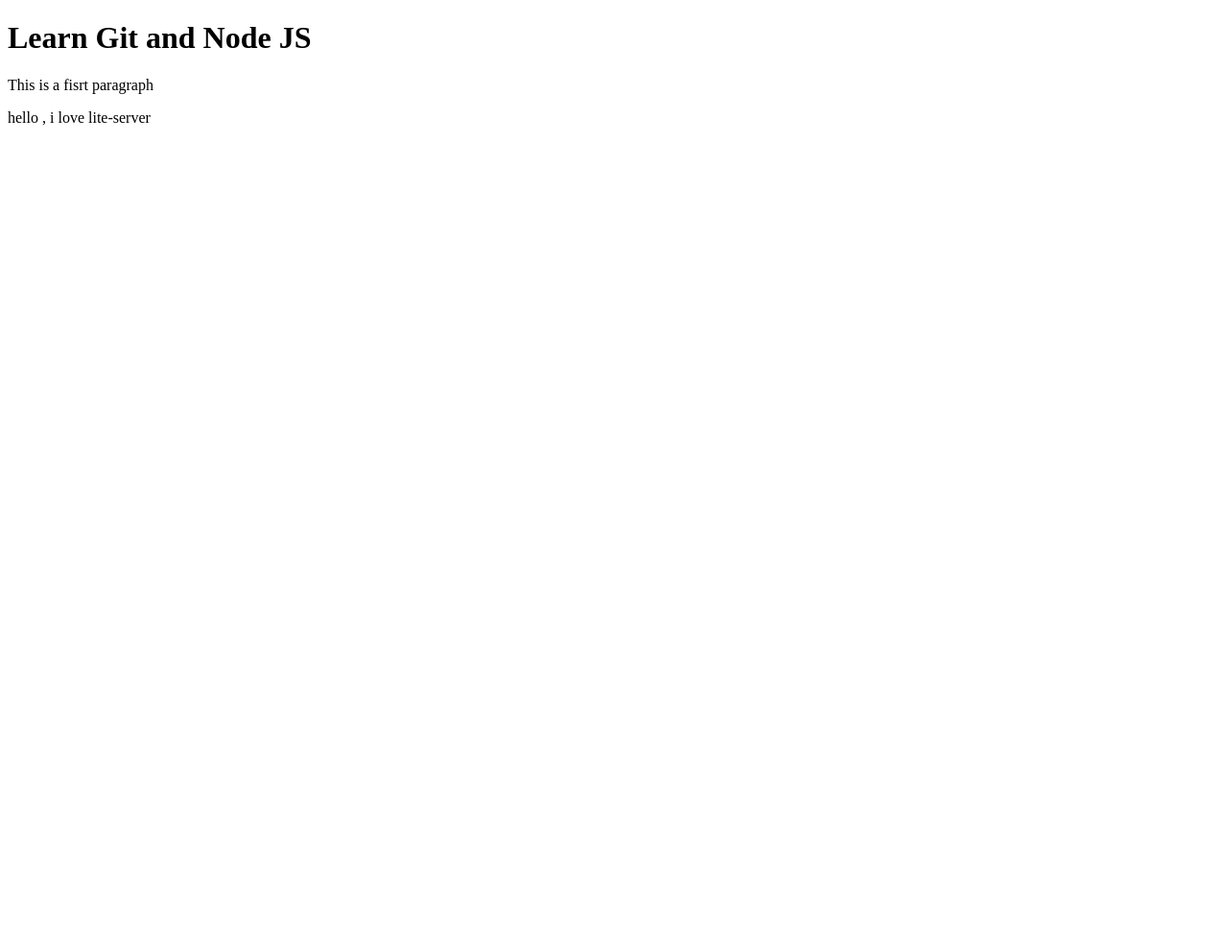
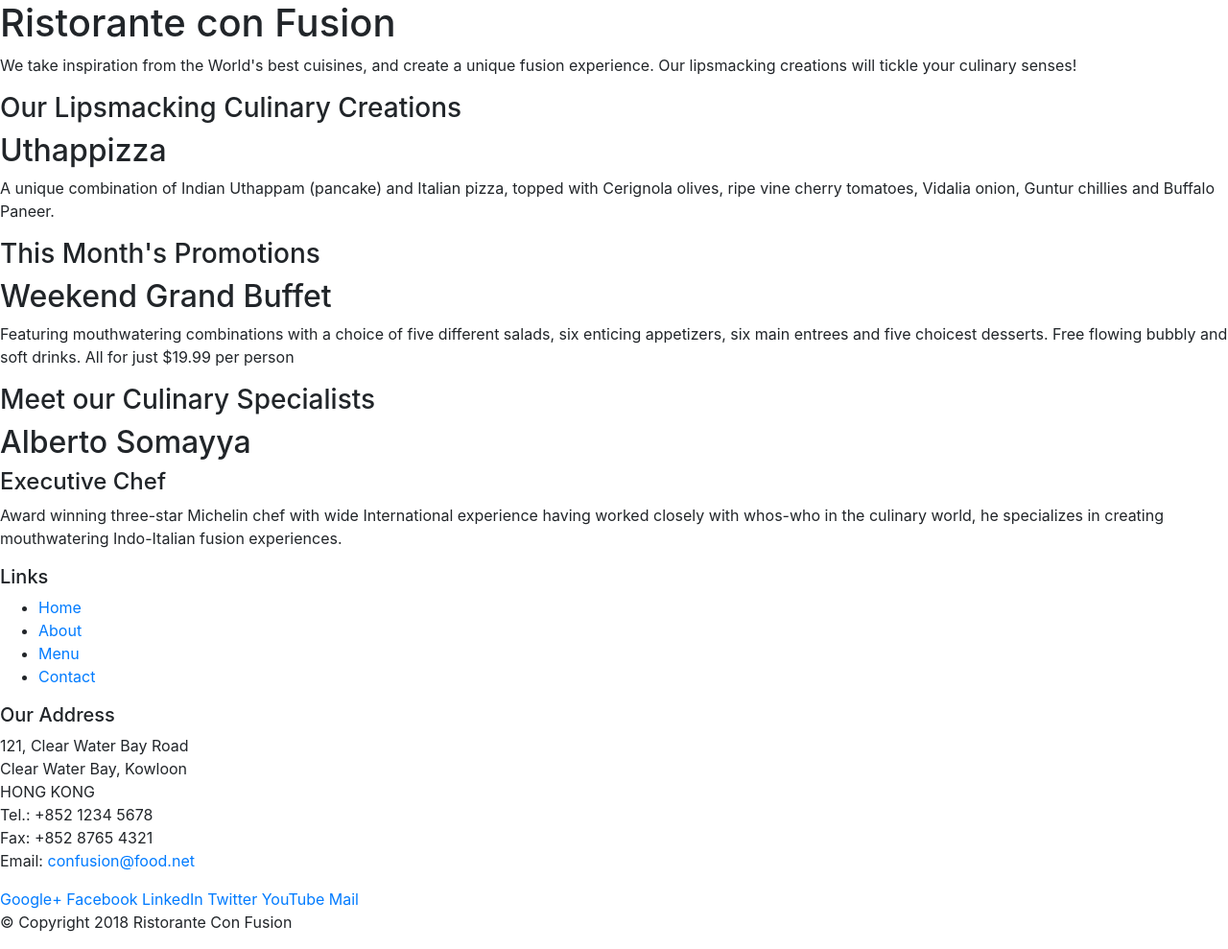
Before and after one commit to chatreeck7/git-test-coursera, a website: page index.html in a window 1280 px wide. Shown: the whole page at 96% size. Before the commit the page ends 800 px from the top, so only its background shows below. Drawn offline with nearby package versions, Linux system fonts and the light colour scheme.

Commit message:
Initial Setup and Intro to Bootstrap.

```diff
--- a/index.html
+++ b/index.html
@@ -1,14 +1,111 @@
 <!DOCTYPE html>
 <html lang="en">
+
 <head>
-    <meta charset="UTF-8">
-    <meta http-equiv="X-UA-Compatible" content="IE=edge">
-    <meta name="viewport" content="width=device-width, initial-scale=1.0">
-    <title>Document</title>
+    <!-- Required meta tags always come first -->
+    <meta charset="utf-8">
+    <meta name="viewport" content="width=device-width, initial-scale=1, shrink-to-fit=no">
+    <meta http-equiv="x-ua-compatible" content="ie=edge">
+
+    <!-- Bootstrap CSS -->
+    <link rel="stylesheet" href="node_modules/bootstrap/dist/css/bootstrap.min.css">
+    <title>Ristorante Con Fusion</title>
 </head>
+
 <body>
-    <h1> Learn Git and Node JS </h1>
-    <p> This is a fisrt paragraph</p>
-    <p> hello , i love lite-server </p>
+
+    <header>
+        <div>
+            <div>
+                <div>
+                    <h1>Ristorante con Fusion</h1>
+                    <p>We take inspiration from the World's best cuisines, and create a unique fusion experience. Our lipsmacking creations will tickle your culinary senses!</p>
+                </div>
+                <div>
+                </div>
+            </div>
+        </div>
+    </header>
+
+    <div>
+        <div>
+            <div>
+                <h3>Our Lipsmacking Culinary Creations</h3>
+            </div>
+            <div>
+                <h2>Uthappizza</h2>
+                <p>A unique combination of Indian Uthappam (pancake) and Italian pizza, topped with Cerignola olives, ripe vine cherry tomatoes, Vidalia onion, Guntur chillies and Buffalo Paneer.</p>
+            </div>
+        </div>
+
+
+        <div>
+            <div>
+                <h3>This Month's Promotions</h3>
+            </div>
+            <div>
+                <h2>Weekend Grand Buffet</h2>
+                <p>Featuring mouthwatering combinations with a choice of five different salads, six enticing appetizers, six main entrees and five choicest desserts. Free flowing bubbly and soft drinks. All for just $19.99 per person </p>
+            </div>
+        </div>
+
+        <div>
+            <div>
+                <h3>Meet our Culinary Specialists</h3>
+            </div>
+            <div>
+                <h2>Alberto Somayya</h2>
+                <h4>Executive Chef</h4>
+                <p>Award winning three-star Michelin chef with wide International experience having worked closely with whos-who in the culinary world, he specializes in creating mouthwatering Indo-Italian fusion experiences. </p>
+            </div>
+        </div>
+    </div>
+
+    <footer>
+        <div>
+            <div>
+                <div>
+                    <h5>Links</h5>
+                    <ul>
+                        <li><a href="#">Home</a></li>
+                        <li><a href="#">About</a></li>
+                        <li><a href="#">Menu</a></li>
+                        <li><a href="#">Contact</a></li>
+                    </ul>
+                </div>
+                <div>
+                    <h5>Our Address</h5>
+                    <address>
+		              121, Clear Water Bay Road<br>
+		              Clear Water Bay, Kowloon<br>
+		              HONG KONG<br>
+		              Tel.: +852 1234 5678<br>
+		              Fax: +852 8765 4321<br>
+		              Email: <a href="mailto:confusion@food.net">confusion@food.net</a>
+		           </address>
+                </div>
+                <div>
+                    <div>
+                        <a href="http://google.com/+">Google+</a>
+                        <a href="http://www.facebook.com/profile.php?id=">Facebook</a>
+                        <a href="http://www.linkedin.com/in/">LinkedIn</a>
+                        <a href="http://twitter.com/">Twitter</a>
+                        <a href="http://youtube.com/">YouTube</a>
+                        <a href="mailto:">Mail</a>
+                    </div>
+                </div>
+           </div>
+           <div>
+                <div>
+                    <p>© Copyright 2018 Ristorante Con Fusion</p>
+                </div>
+           </div>
+        </div>
+    </footer>
+    <!-- jQuery first, then Popper.js, then Bootstrap JS. -->
+    <script src="node_modules/jquery/dist/jquery.slim.min.js"></script>
+    <script src="node_modules/popper.js/dist/umd/popper.min.js"></script>
+    <script src="node_modules/bootstrap/dist/js/bootstrap.min.js"></script>
 </body>
+
 </html>
```
Also changed, not shown: package.json (+10 -16 lines), 1 other file.
